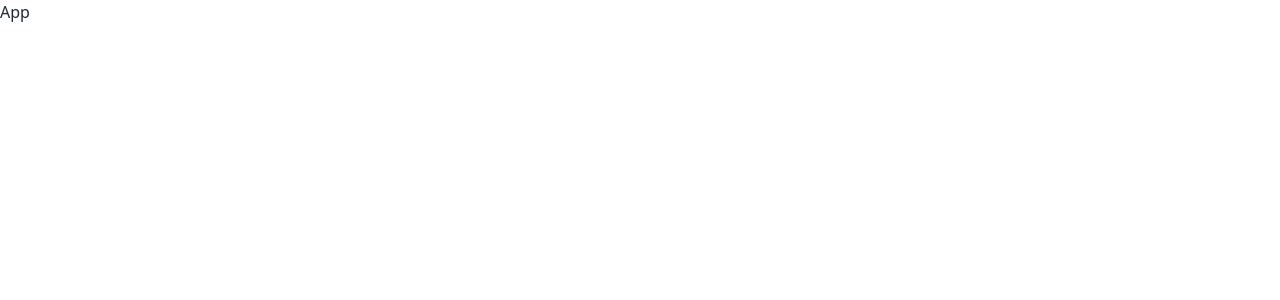
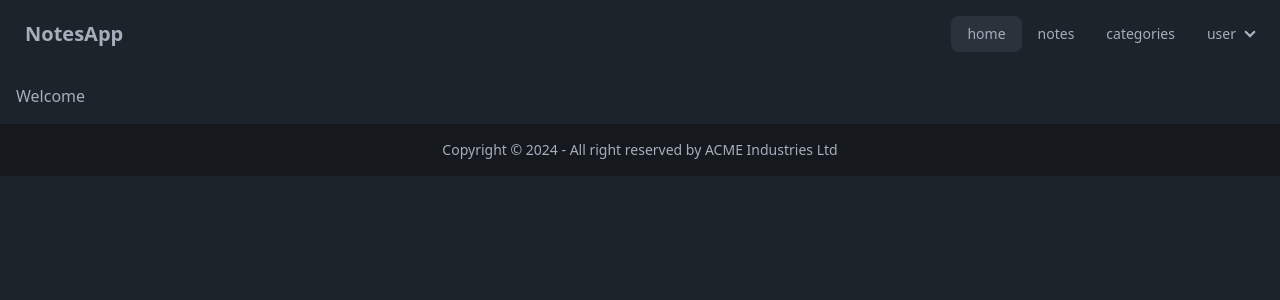
Before and after one commit to GerdBraun/NoteApp, a React (Vite) app: page / in a window 1280 px wide. Shown: the top 300 px of the page. Built offline with nearby package versions, Linux system fonts and the light colour scheme.

Commit message:
file setup

```diff
--- a/index.html
+++ b/index.html
@@ -1,5 +1,5 @@
 <!doctype html>
-<html lang="en">
+<html lang="en" data-theme="dark">
   <head>
     <meta charset="UTF-8" />
     <meta name="viewport" content="width=device-width, initial-scale=1.0" />
--- a/src/App.jsx
+++ b/src/App.jsx
@@ -1,8 +1,28 @@
+import {
+  createBrowserRouter,
+  createRoutesFromElements,
+  Route,
+  RouterProvider,
+} from "react-router-dom";
+import Layout from "./components/Layout";
+import NotesList from "./components/partials/NotesList";
+import CategoryList from "./components/partials/CategoryList";
+import Welcome from "./components/partials/Welcome";
+
+const router = createBrowserRouter(
+  createRoutesFromElements(
+    <Route path="/" element={<Layout />}>
+      <Route index element={<Welcome />} />
+      <Route path="/notes" element={<NotesList />} />
+      <Route path="/categories" element={<CategoryList />} />
+      <Route path="/login" element={<></>} />
+      <Route path="/signup" element={<></>} />
+    </Route>
+  )
+);
+
 function App() {
-
-  return (
-    <div>App</div>
-  )
+  return <RouterProvider router={router} />;
 }
 
-export default App
+export default App;
--- /dev/null
+++ b/src/components/Layout.jsx
@@ -0,0 +1,17 @@
+import { Outlet } from "react-router-dom";
+import Header from "./partials/Header";
+import Footer from "./partials/Footer";
+
+const Layout = () => {
+  return (
+    <>
+    <Header />
+    <main className='p-4 mx-auto max-w-screen-xl'>
+        <Outlet />
+    </main>
+    <Footer />
+    </>
+  )
+}
+
+export default Layout
--- /dev/null
+++ b/src/components/partials/CategoryList.jsx
@@ -0,0 +1,8 @@
+
+const CategoryList = () => {
+  return (
+    <div>CategoryList</div>
+  )
+}
+
+export default CategoryList
--- /dev/null
+++ b/src/components/partials/Footer.jsx
@@ -0,0 +1,14 @@
+const Footer = () => {
+  return (
+    <footer className="footer footer-center bg-base-300 text-base-content p-4">
+      <aside>
+        <p>
+          Copyright © {new Date().getFullYear()} - All right reserved by ACME
+          Industries Ltd
+        </p>
+      </aside>
+    </footer>
+  );
+};
+
+export default Footer;
--- /dev/null
+++ b/src/components/partials/Header.jsx
@@ -0,0 +1,42 @@
+import { NavLink } from "react-router-dom";
+
+const Header = () => {
+  return (
+    <header className="navbar bg-base-100">
+      <div className="flex-1">
+        <NavLink to="/" className="btn btn-ghost text-xl">NotesApp</NavLink>
+      </div>
+      <nav className="flex-none">
+        <ul className="menu menu-horizontal px-1">
+          <li>
+            <NavLink to="/">home</NavLink>
+          </li>
+          <li>
+            <NavLink to="/notes">notes</NavLink>
+          </li>
+          <li>
+            <NavLink to="/categories">categories</NavLink>
+          </li>
+          <li>
+            <details>
+              <summary>user</summary>
+              <ul className="bg-base-100 rounded-t-none p-2">
+                <li>
+                  <NavLink to="/signup">signup</NavLink>
+                </li>
+                <li>
+                  <NavLink to="/login">login</NavLink>
+                </li>
+                <li>
+                  <NavLink to="/logout">logout</NavLink>
+                </li>
+              </ul>
+            </details>
+          </li>
+        </ul>
+      </nav>
+    </header>
+  );
+};
+
+export default Header;
--- /dev/null
+++ b/src/components/partials/NotesList.jsx
@@ -0,0 +1,8 @@
+
+const NotesList = () => {
+  return (
+    <div>NotesList</div>
+  )
+}
+
+export default NotesList
--- /dev/null
+++ b/src/components/partials/Welcome.jsx
@@ -0,0 +1,5 @@
+const Welcome = () => {
+  return <div>Welcome</div>;
+};
+
+export default Welcome;
```
